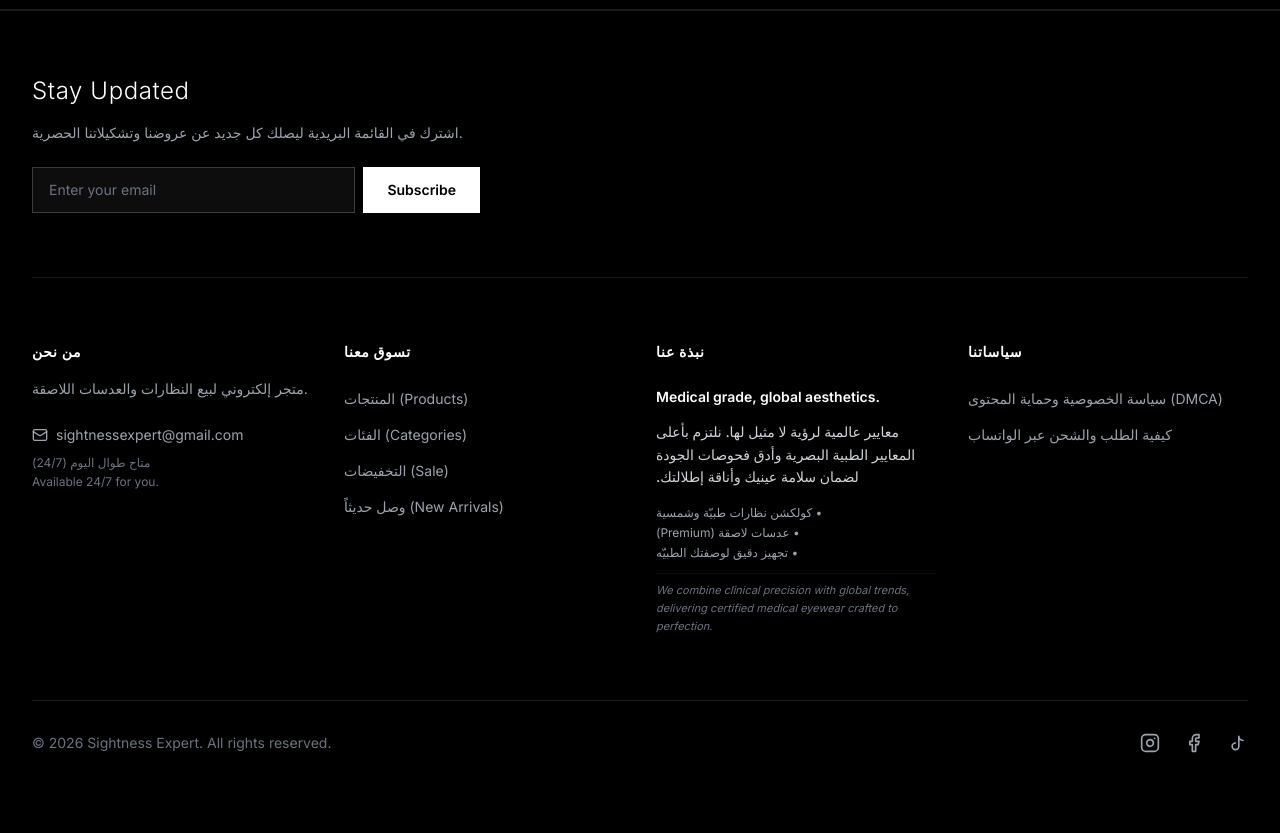
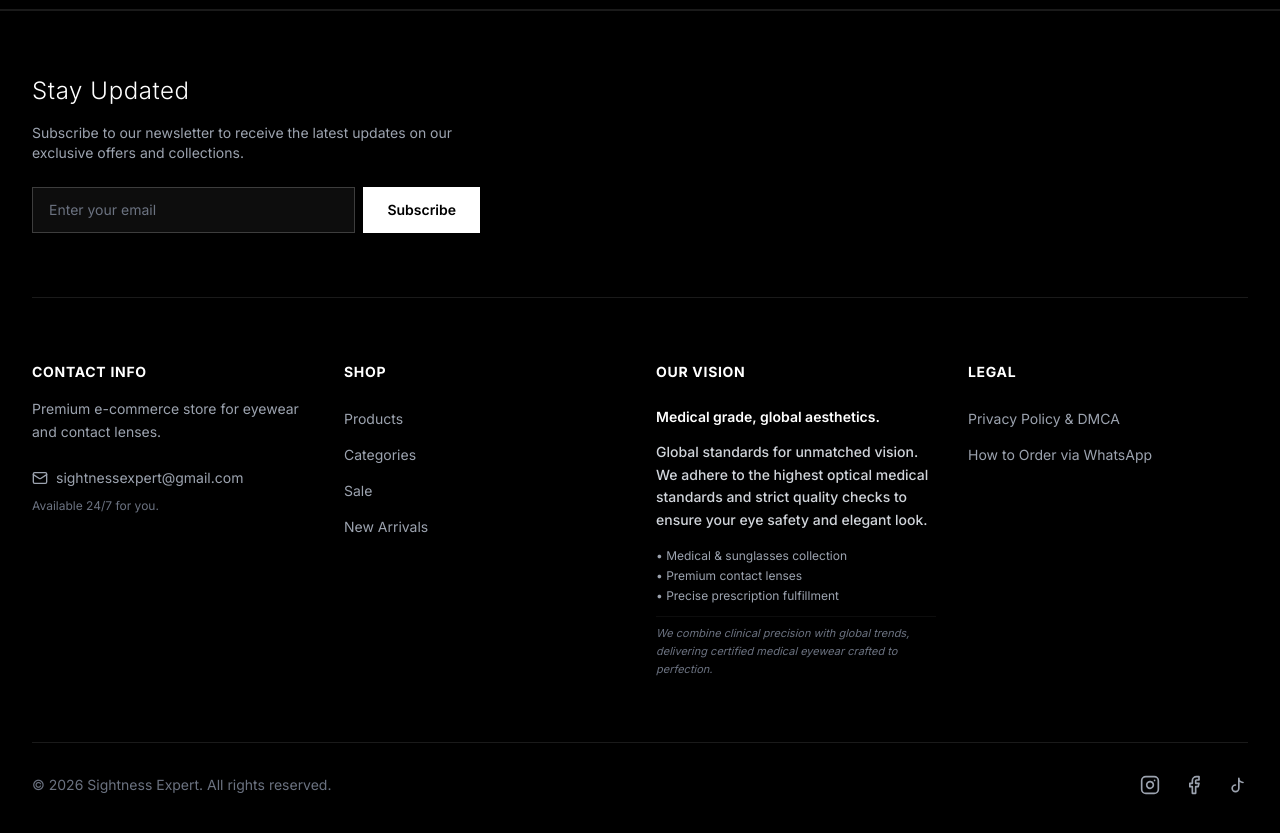
Before and after one commit to husseinabd1/sightnessexpert, a Next.js app: page / in a window 1280 px wide. Shown: the part 1720-2553 px from the top of the page. Built offline with nearby package versions, Linux system fonts and the light colour scheme; no server answers; a web font is replaced by a local one.

Commit message:
Update Footer.tsx

```diff
--- a/src/components/Footer.tsx
+++ b/src/components/Footer.tsx
@@ -13,18 +13,18 @@ const TiktokIcon = ({ size = 20 }: { size?: number }) => (
 
 export const Footer = () => {
   const [isWhatsappModalOpen, setIsWhatsappModalOpen] = useState(false);
-  const whatsappNumber = "+9647700000000"; // 💡 ضع رقم واتساب متجرك هنا بالكامل مع رمز الدولة
+  const whatsappNumber = "+9647700000000"; // 💡 Put your full WhatsApp number here with country code
 
   const links = {
     shop: [
-      { label: 'المنتجات (Products)', href: '/shop' },
-      { label: 'الفئات (Categories)', href: '/categories' },
-      { label: 'التخفيضات (Sale)', href: '/shop?filter=sale' },
-      { label: 'وصل حديثاً (New Arrivals)', href: '/shop?sort=newest' },
+      { label: 'Products', href: '/shop' },
+      { label: 'Categories', href: '/categories' },
+      { label: 'Sale', href: '/shop?filter=sale' },
+      { label: 'New Arrivals', href: '/shop?sort=newest' },
     ],
     legal: [
-      { label: 'سياسة الخصوصية وحماية المحتوى (DMCA)', href: '/privacy' },
-      { label: 'كيفية الطلب والشحن عبر الواتساب', onClick: () => setIsWhatsappModalOpen(true) },
+      { label: 'Privacy Policy & DMCA', href: '/privacy' },
+      { label: 'How to Order via WhatsApp', onClick: () => setIsWhatsappModalOpen(true) },
     ],
     social: [
       { icon: Instagram, href: 'https://www.instagram.com/sightness_expert/', label: 'Instagram' },
@@ -35,14 +35,14 @@ export const Footer = () => {
 
   return (
     <>
-      <footer className="bg-black border-t border-white/10 text-white">
+      <footer className="bg-black border-t border-white/10 text-white" dir="ltr">
         <div className="max-w-7xl mx-auto px-4 sm:px-6 lg:px-8 py-16">
 
           {/* Newsletter */}
           <div className="mb-16 pb-16 border-b border-white/10">
             <div className="max-w-md">
               <h3 className="text-2xl font-light mb-4 tracking-wide">Stay Updated</h3>
-              <p className="text-gray-400 text-sm mb-6">اشترك في القائمة البريدية ليصلك كل جديد عن عروضنا وتشكيلاتنا الحصرية.</p>
+              <p className="text-gray-400 text-sm mb-6">Subscribe to our newsletter to receive the latest updates on our exclusive offers and collections.</p>
               <form className="flex gap-2" onSubmit={(e) => e.preventDefault()}>
                 <input type="email" placeholder="Enter your email" className="flex-1 bg-white/5 border border-white/20 px-4 py-3 text-sm focus:border-white outline-none text-white" />
                 <button type="submit" className="px-6 py-3 bg-white text-black font-semibold text-sm hover:bg-gray-200 transition-colors">Subscribe</button>
@@ -53,26 +53,25 @@ export const Footer = () => {
           {/* Grid */}
           <div className="grid grid-cols-1 sm:grid-cols-2 lg:grid-cols-4 gap-12 lg:gap-8 mb-16 text-left">
 
-            {/* من نحن */}
+            {/* Contact Info */}
             <div className="space-y-4">
-              <h4 className="text-sm font-bold tracking-wider uppercase text-white">من نحن</h4>
+              <h4 className="text-sm font-bold tracking-wider uppercase text-white">Contact Info</h4>
               <p className="text-sm text-gray-400 leading-relaxed">
-                متجر إلكتروني لبيع النظارات والعدسات اللاصقة.
+                Premium e-commerce store for eyewear and contact lenses.
               </p>
               <div className="pt-2 space-y-2">
                 <a href="mailto:sightnessexpert@gmail.com" className="text-sm text-gray-400 hover:text-white transition-colors flex items-center gap-2">
                   <Mail size={16} /> sightnessexpert@gmail.com
                 </a>
                 <p className="text-xs text-gray-500 leading-relaxed">
-                  متاح طوال اليوم (24/7) <br />
                   Available 24/7 for you.
                 </p>
               </div>
             </div>
 
-            {/* تسوق معنا */}
+            {/* Shop */}
             <div>
-              <h4 className="text-sm font-bold tracking-wider uppercase mb-6 text-white">تسوق معنا</h4>
+              <h4 className="text-sm font-bold tracking-wider uppercase mb-6 text-white">Shop</h4>
               <ul className="space-y-3">
                 {links.shop.map((link) => (
                   <li key={link.href}>
@@ -82,18 +81,18 @@ export const Footer = () => {
               </ul>
             </div>
 
-            {/* نبذة عنا */}
+            {/* Our Vision */}
             <div>
-              <h4 className="text-sm font-bold tracking-wider uppercase mb-6 text-white">نبذة عنا</h4>
+              <h4 className="text-sm font-bold tracking-wider uppercase mb-6 text-white">Our Vision</h4>
               <div className="text-sm text-gray-400 space-y-3 leading-relaxed">
                 <p className="font-semibold text-white">Medical grade, global aesthetics.</p>
-                <p className="text-gray-300 font-medium" dir="rtl">
-                  معايير عالمية لرؤية لا مثيل لها. نلتزم بأعلى المعايير الطبية البصرية وأدق فحوصات الجودة لضمان سلامة عينيك وأناقة إطلالتك.
+                <p className="text-gray-300 font-medium">
+                  Global standards for unmatched vision. We adhere to the highest optical medical standards and strict quality checks to ensure your eye safety and elegant look.
                 </p>
-                <ul className="space-y-1 text-xs pt-1 text-gray-400" dir="rtl">
-                  <li>• كولكشن نظارات طبيّة وشمسية</li>
-                  <li>• عدسات لاصقة (Premium)</li>
-                  <li>• تجهيز دقيق لوصفتك الطبيّه</li>
+                <ul className="space-y-1 text-xs pt-1 text-gray-400">
+                  <li>• Medical & sunglasses collection</li>
+                  <li>• Premium contact lenses</li>
+                  <li>• Precise prescription fulfillment</li>
                 </ul>
                 <div className="pt-2 border-t border-white/5">
                   <p className="text-[11px] text-gray-500 italic">
@@ -103,9 +102,9 @@ export const Footer = () => {
               </div>
             </div>
 
-            {/* سياساتنا */}
+            {/* Legal */}
             <div>
-              <h4 className="text-sm font-bold tracking-wider uppercase mb-6 text-white">سياساتنا</h4>
+              <h4 className="text-sm font-bold tracking-wider uppercase mb-6 text-white">Legal</h4>
               <ul className="space-y-3">
                 {links.legal.map((link, index) => (
                   <li key={index}>
@@ -138,12 +137,12 @@ export const Footer = () => {
         </div>
       </footer>
 
-      {/* نافذة بوت الواتساب التفاعلية للطلب */}
+      {/* WhatsApp Order Modal */}
       <AnimatePresence>
         {isWhatsappModalOpen && (
           <motion.div initial={{ opacity: 0 }} animate={{ opacity: 1 }} exit={{ opacity: 0 }} className="fixed inset-0 z-50 flex items-center justify-center p-4 bg-black/80 backdrop-blur-sm" onClick={() => setIsWhatsappModalOpen(false)}>
-            <motion.div initial={{ scale: 0.95, opacity: 0 }} animate={{ scale: 1, opacity: 1 }} exit={{ scale: 0.95, opacity: 0 }} onClick={(e) => e.stopPropagation()} className="bg-zinc-900 border border-white/10 rounded-2xl p-6 sm:p-8 max-w-md w-full relative shadow-2xl" dir="rtl">
-              <button onClick={() => setIsWhatsappModalOpen(false)} className="absolute top-4 left-4 text-gray-400 hover:text-white transition-colors">
+            <motion.div initial={{ scale: 0.95, opacity: 0 }} animate={{ scale: 1, opacity: 1 }} exit={{ scale: 0.95, opacity: 0 }} onClick={(e) => e.stopPropagation()} className="bg-zinc-900 border border-white/10 rounded-2xl p-6 sm:p-8 max-w-md w-full relative shadow-2xl" dir="ltr">
+              <button onClick={() => setIsWhatsappModalOpen(false)} className="absolute top-4 right-4 text-gray-400 hover:text-white transition-colors">
                 <X size={20} />
               </button>
 
@@ -151,47 +150,47 @@ export const Footer = () => {
                 <div className="w-12 h-12 bg-green-500/20 text-green-500 rounded-full flex items-center justify-center mx-auto mb-4">
                   <MessageCircle size={24} />
                 </div>
-                <h3 className="text-xl font-bold text-white mb-2">سياسة الشحن والطلب عبر الواتساب</h3>
-                <p className="text-sm text-gray-400">آلية مؤتمتة وسريعة لمعالجة وتجهيز طلبك الطبي</p>
+                <h3 className="text-xl font-bold text-white mb-2">WhatsApp Order & Shipping</h3>
+                <p className="text-sm text-gray-400">Fast and automated process for your optical orders.</p>
               </div>
 
-              <div className="space-y-5 mb-8 text-right">
+              <div className="space-y-5 mb-8 text-left">
                 <div className="flex items-start gap-3">
                   <div className="w-7 h-7 rounded-full bg-white/5 flex items-center justify-center text-white shrink-0 mt-0.5"><ShoppingBag size={14} /></div>
                   <div>
-                    <h4 className="text-white font-medium text-sm">1. لقطة شاشة للمنتج</h4>
-                    <p className="text-gray-400 text-xs mt-0.5">خذ لقطة شاشة (Screenshot) للنظارة أو العدسة التي اخترتها من المتجر.</p>
+                    <h4 className="text-white font-medium text-sm">1. Product Screenshot</h4>
+                    <p className="text-gray-400 text-xs mt-0.5">Take a screenshot of the glasses or lenses you chose from our store.</p>
                   </div>
                 </div>
 
                 <div className="flex items-start gap-3">
                   <div className="w-7 h-7 rounded-full bg-white/5 flex items-center justify-center text-white shrink-0 mt-0.5"><Camera size={14} /></div>
                   <div>
-                    <h4 className="text-white font-medium text-sm">2. إرفاق الوصفة الطبية (إن وجدت)</h4>
-                    <p className="text-gray-400 text-xs mt-0.5">إذا كان طلبك نظارة طبية، أرفق صورة واضحة لتقرير فحص النظر الخاص بك.</p>
+                    <h4 className="text-white font-medium text-sm">2. Attach Prescription</h4>
+                    <p className="text-gray-400 text-xs mt-0.5">If ordering prescription glasses, attach a clear photo of your eye exam report.</p>
                   </div>
                 </div>
 
                 <div className="flex items-start gap-3">
                   <div className="w-7 h-7 rounded-full bg-white/5 flex items-center justify-center text-white shrink-0 mt-0.5"><Send size={14} /></div>
                   <div>
-                    <h4 className="text-white font-medium text-sm">3. نقل الطلب للبوت والمختص</h4>
-                    <p className="text-gray-400 text-xs mt-0.5">عند ضغطك على الزر بالأسفل، سيتم توجيهك فوراً لبوت المحادثة المباشر لتزويدنا بموقعك واسمك بالكامل.</p>
+                    <h4 className="text-white font-medium text-sm">3. Submit to Chat</h4>
+                    <p className="text-gray-400 text-xs mt-0.5">Click the button below to be redirected to our live chat to provide your location and full name.</p>
                   </div>
                 </div>
 
                 <div className="flex items-start gap-3">
                   <div className="w-7 h-7 rounded-full bg-white/5 flex items-center justify-center text-white shrink-0 mt-0.5"><CheckCircle size={14} /></div>
                   <div>
-                    <h4 className="text-white font-medium text-sm">4. الشحن الفوري المعاير</h4>
-                    <p className="text-gray-400 text-xs mt-0.5">يتم فحص وتجهيز طلبك مخبرياً بدقة عالية، ثم يسلم لشركة الشحن ليصلك لباب البيت.</p>
+                    <h4 className="text-white font-medium text-sm">4. Fast & Calibrated Shipping</h4>
+                    <p className="text-gray-400 text-xs mt-0.5">Your order will be precisely prepared in our lab, then handed over to the shipping carrier.</p>
                   </div>
                 </div>
               </div>
 
               <a href={`https://wa.me/${whatsappNumber}`} target="_blank" rel="noopener noreferrer" className="w-full flex items-center justify-center gap-2 bg-green-500 hover:bg-green-600 text-white py-3 px-4 rounded-xl font-medium transition-colors duration-300">
                 <MessageCircle size={18} />
-                الانتقال للطلب والشحن المباشر
+                Proceed to Order
               </a>
             </motion.div>
           </motion.div>
```
